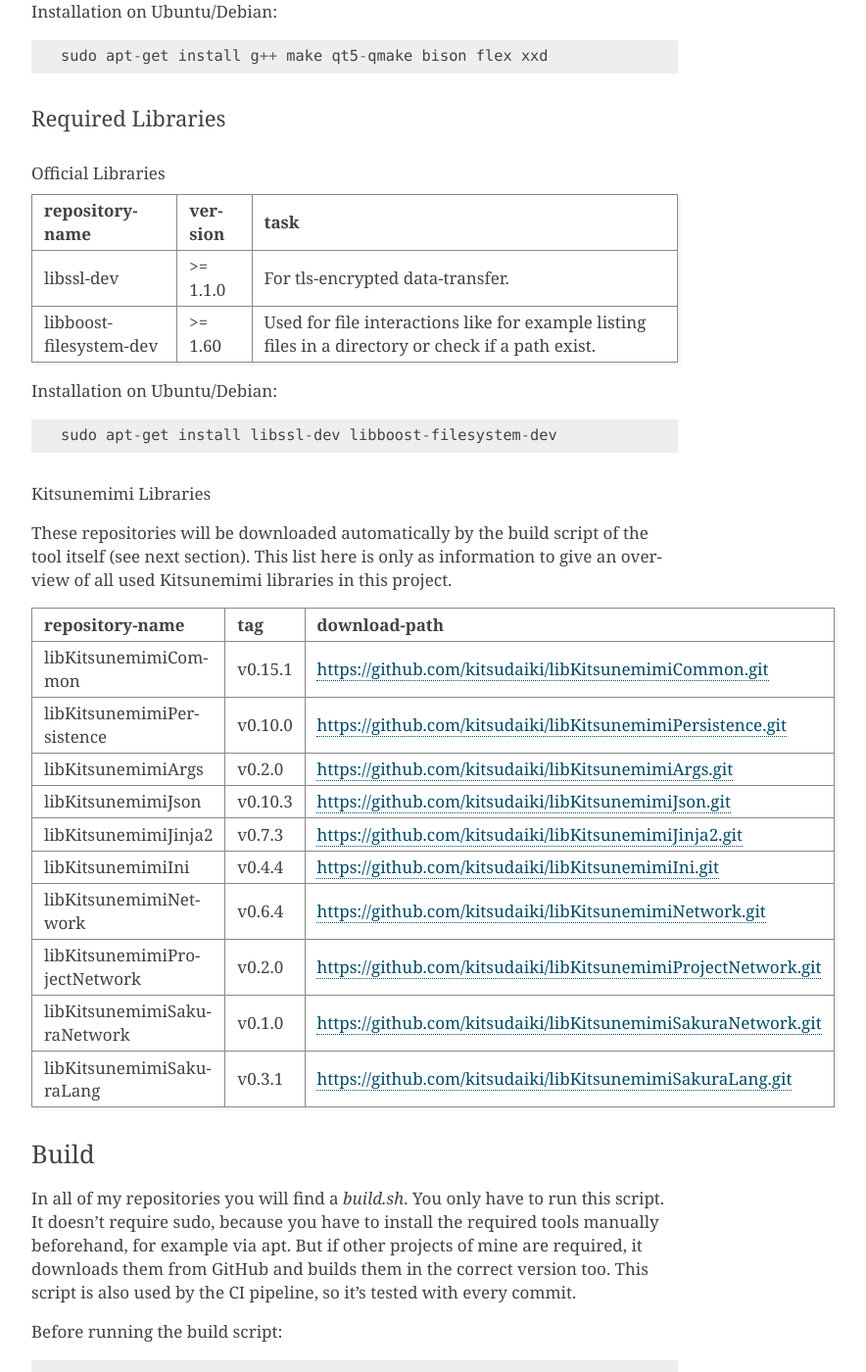
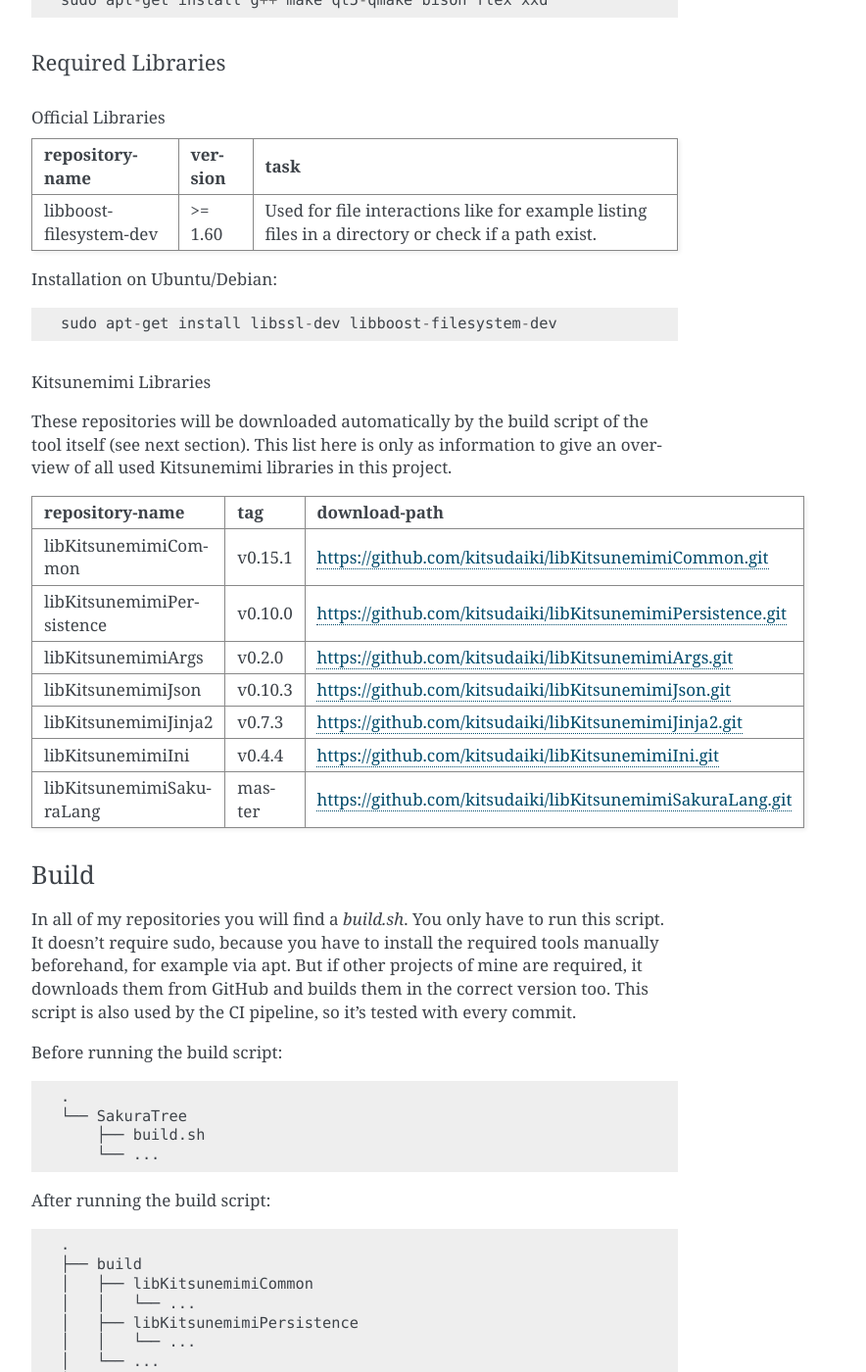
Before and after one commit to kitsudaiki/SakuraTree-Documentation, a Sphinx documentation site: the page built from source/build.rst, in a window 1280 px wide and 1400 px high, scrolled down 851 px. Shown: the whole window at 98% size, without its empty margins (388-1272 px from the left). Built offline with Sphinx 7.4.7, drawn with Linux system fonts in a browser that asks for light colours; some of the changed text lies outside the part shown.

```diff
--- a/source/build.rst
+++ b/source/build.rst
@@ -52,12 +52,6 @@ Required Tools
       - >= 3.0
       - Build the parser code together with the lexer code.
 
-    * - xxd
-      - xxd
-      - >= 1.10
-      - converts text files into source code files
-
-
 Installation on Ubuntu/Debian:
 
 ::
@@ -83,10 +77,6 @@ Official Libraries
     * - **repository-name**
       - **version**
       - **task**
-
-    * - libssl-dev
-      - >= 1.1.0
-      - For tls-encrypted data-transfer.
 
     * - libboost-filesystem-dev
       - >= 1.60
@@ -137,20 +127,8 @@ These repositories will be downloaded automatically by the build script of the t
       - v0.4.4
       - https://github.com/kitsudaiki/libKitsunemimiIni.git
 
-    * - libKitsunemimiNetwork
-      - v0.6.4
-      - https://github.com/kitsudaiki/libKitsunemimiNetwork.git
-
-    * - libKitsunemimiProjectNetwork
-      - v0.2.0
-      - https://github.com/kitsudaiki/libKitsunemimiProjectNetwork.git
-
-    * - libKitsunemimiSakuraNetwork
-      - v0.1.0
-      - https://github.com/kitsudaiki/libKitsunemimiSakuraNetwork.git
-
     * - libKitsunemimiSakuraLang
-      - v0.3.1
+      - master
       - https://github.com/kitsudaiki/libKitsunemimiSakuraLang.git
 
 
--- a/source/cli.rst
+++ b/source/cli.rst
@@ -25,7 +25,7 @@ The tool can be executed with the following command line call:
 
         * **Description**: Key-value pairs to override the initial values inside of the file. This flag can be used multiple times for each item which should be overwritten.
 
-        * **Restriction**: The value is internally a string-value. Even when you use *-i value=42* the *42* is internally handled as string-value and NOT as an int-value. (update with version 0.3.0)
+        * **Restriction**: The value is internally a string-value. Even when you use *-i value=42* the *42* is internally handled as string-value and NOT as an int-value.
 
 
     * ``<FILE_OR_DIR_PATH>``:
--- a/source/syntax.rst
+++ b/source/syntax.rst
@@ -46,11 +46,6 @@ A tool for automating processes has its own requirements and limitations and so
 
 
 
-**Restrictions**
-
-In this version 0.2.0 only single files can be executed by the tool. The functionality that files can call other files is expected to be added in version 0.3.0.
-
-
 .. raw:: latex
 
     \newpage
```
Also changed, not shown: source/blossoms/apt.rst (+0 -12 lines), source/introduction.rst (+5 -14 lines).
